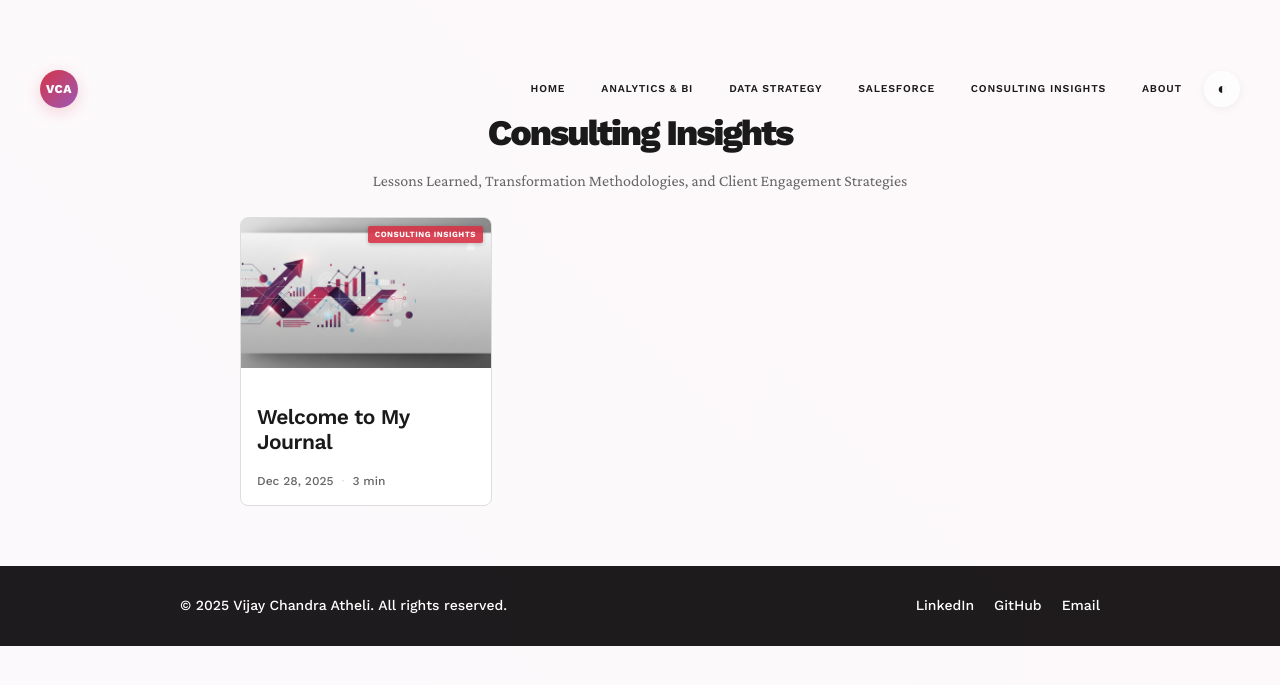
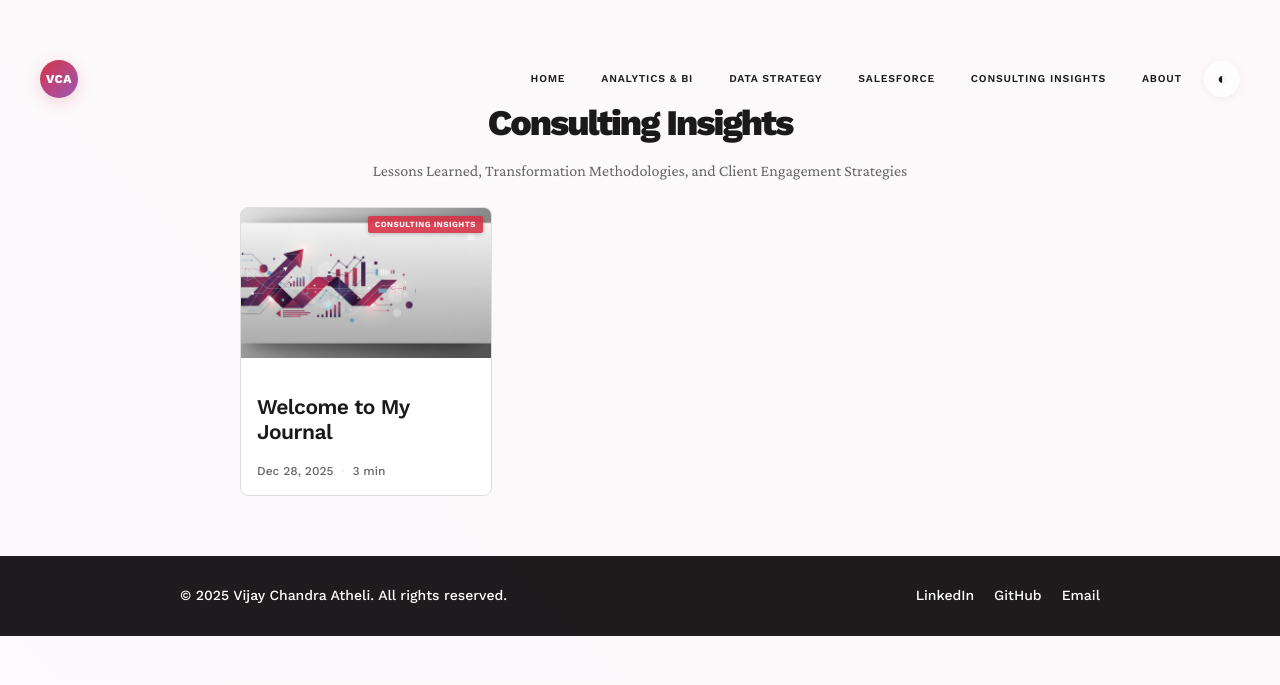
Before and after one commit to VijayChandraAtheli/vijaychandraatheli.com, a Jekyll site: the page built from pages/consulting-insights.md, in a window 1280 px wide. Shown: the top 685 px of the page. Built offline with Jekyll 4.4.1, drawn with Linux system fonts in a browser that asks for light colours.

Commit message:
Final fix: reduce body padding and use specific .site-header selector

```diff
--- a/assets/css/main.css
+++ b/assets/css/main.css
@@ -42,7 +42,7 @@ body {
     line-height: 1.4;
     font-size: 18px;
     transition: background 0.3s ease, color 0.3s ease;
-    padding-top: 70px;  /* UNIFIED - consistent space for fixed header */
+    padding-top: 60px;  /* REDUCED - tighter spacing for ~58px header */
 }
 
 /* ==========================================================================
@@ -981,7 +981,7 @@ body.dark-mode .article-footer {
 
 @media (max-width: 992px) {
     body {
-        padding-top: 70px;  /* CONSISTENT - same as desktop */
+        padding-top: 60px;  /* CONSISTENT - same as desktop */
     }
 
     .container {
```
